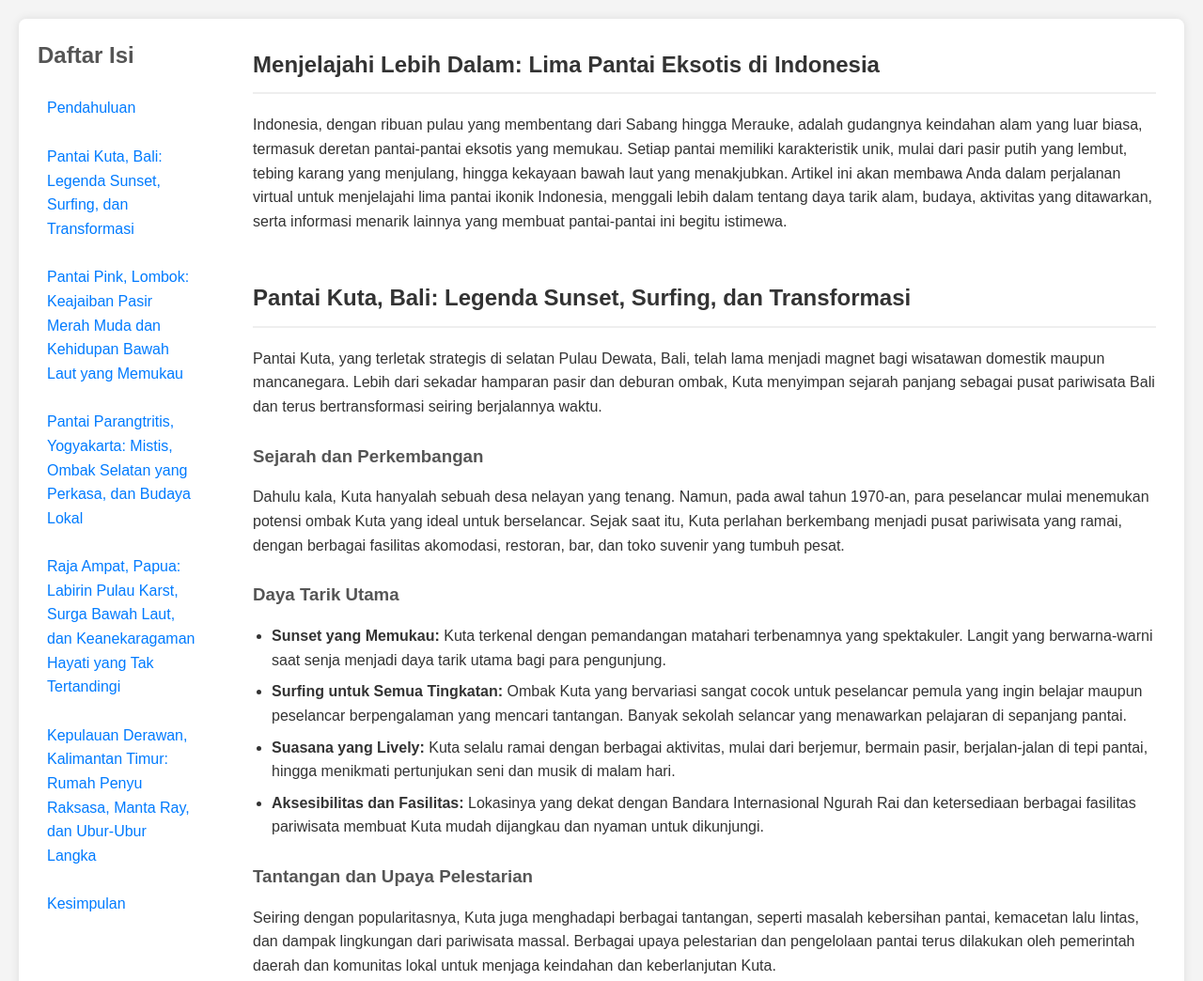
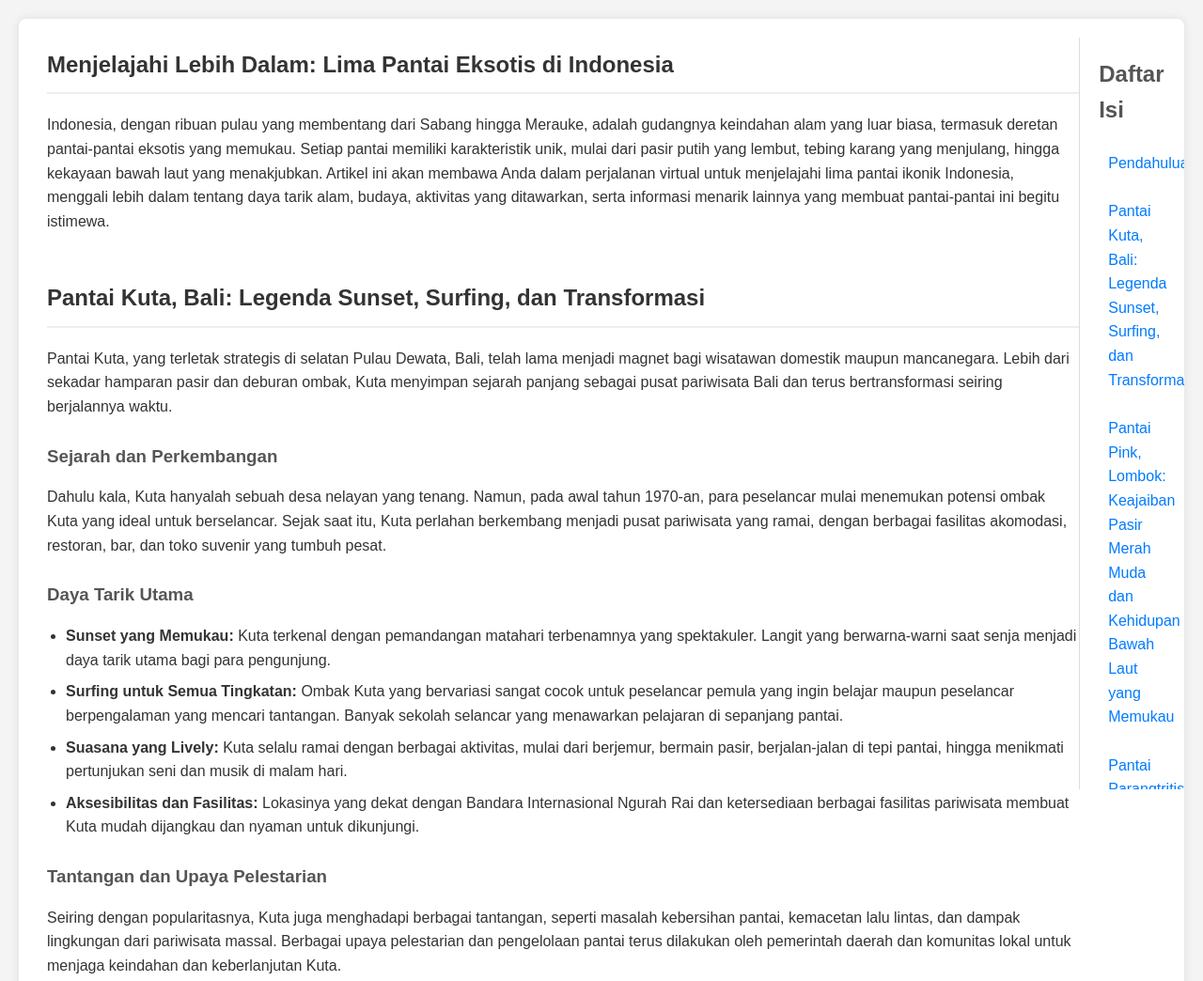
Before and after one commit to bintangahmad15/tugas3, a plain HTML site: page index.html in a window 1280 px wide. Shown: the top 1044 px of the page at 94% size. Drawn offline with Linux system fonts and the light colour scheme.

Commit message:
Update style.css

```diff
--- a/style.css
+++ b/style.css
@@ -8,12 +8,12 @@ body {
 
 .container {
     display: flex;
-    max-width: 1400px; /* Increased max-width to accommodate wider layouts */
+    max-width: 1400px; /* Increased max-width */
     margin: 0 auto;
     background-color: #fff;
     box-shadow: 0 0 10px rgba(0, 0, 0, 0.1);
     border-radius: 8px;
-    overflow: auto; /* Enable scroll if content overflows */
+    overflow: auto;
 }
 
 .sidebar {
@@ -81,7 +81,7 @@ body {
     margin-bottom: 8px;
 }
 
-/* Small screens: Outline on top */
+/* Small screens: Outline on top (not sticky) */
 @media (max-width: 800px) {
     .container {
         flex-direction: column;
@@ -91,30 +91,31 @@ body {
         width: 100%;
         border-bottom: 1px solid #ddd;
         margin-bottom: 20px;
-        position: static; /* Disable sticky */
+        position: static;
     }
 }
 
-/* Medium screens: Outline on the right (sticky) */
-@media (min-width: 801px) and (max-width: 1000px) {
+/* Medium and Large screens: Outline on the right (sticky) */
+@media (min-width: 801px) {
     .container {
-        flex-direction: row-reverse; /* Sidebar on the right */
+        flex-direction: row-reverse; /* Outline on the right */
     }
 
     .sidebar {
         width: 280px; /* Adjust width as needed */
         border-left: 1px solid #ddd;
         border-right: none;
-        position: sticky;
-        top: 20px; /* Adjust top spacing as needed */
-        height: calc(100vh - 40px); /* Adjust height as needed */
-        overflow-y: auto;
+        position: sticky; /* Make it sticky */
+        top: 20px; /* Adjust top spacing */
+        height: calc(100vh - 40px); /* Make it take full viewport height minus some spacing */
+        overflow-y: auto; /* Add scroll if the outline is too long */
     }
 
     .article {
-        padding-right: 30px; /* Add padding to the left of the article */
+        padding-left: 30px; /* Add padding to the left of the article */
+        padding-right: 0; /* Remove default right padding */
     }
 }
 
-/* Large screens: Outline on the left (sticky) */
-@media (min-width: 1001px) {
+/* No specific style for > 1000px with outline on the left anymore.
+   The >= 801px rule now covers sticky outline on the right. */
```
